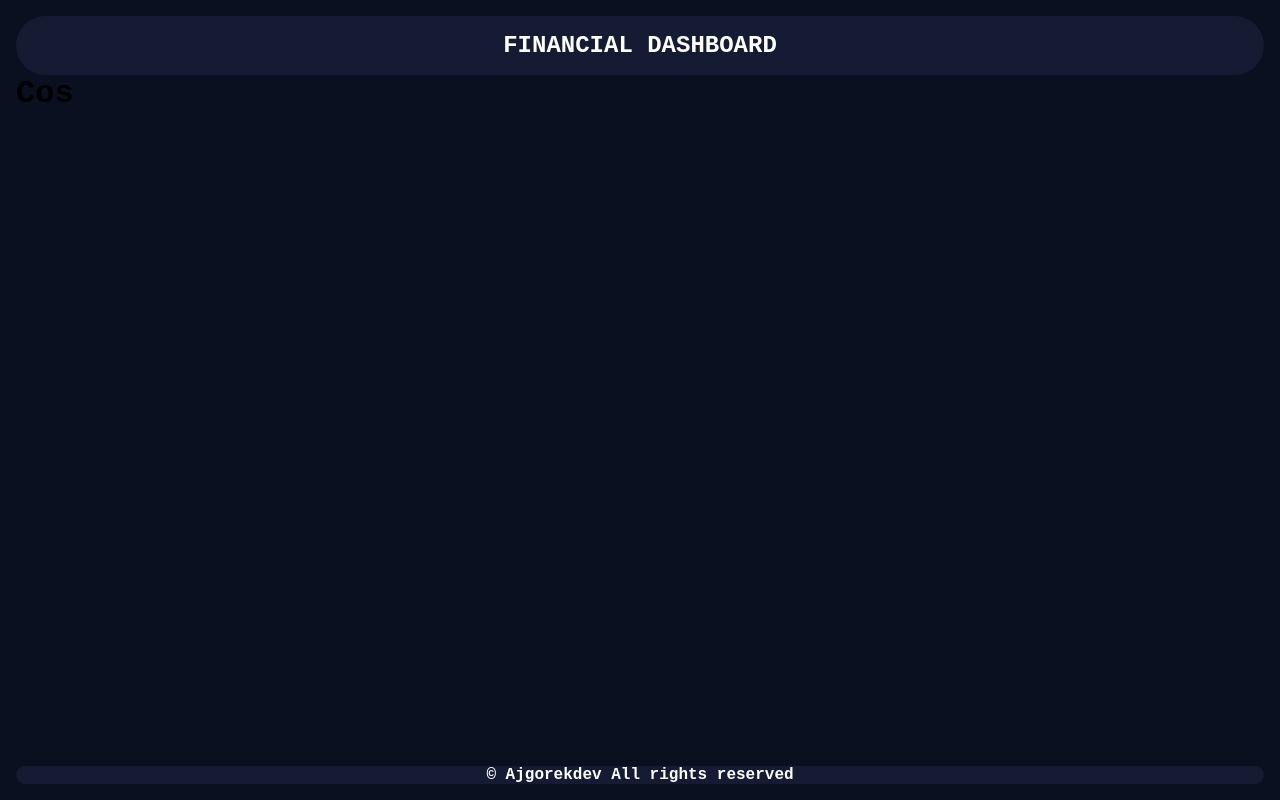
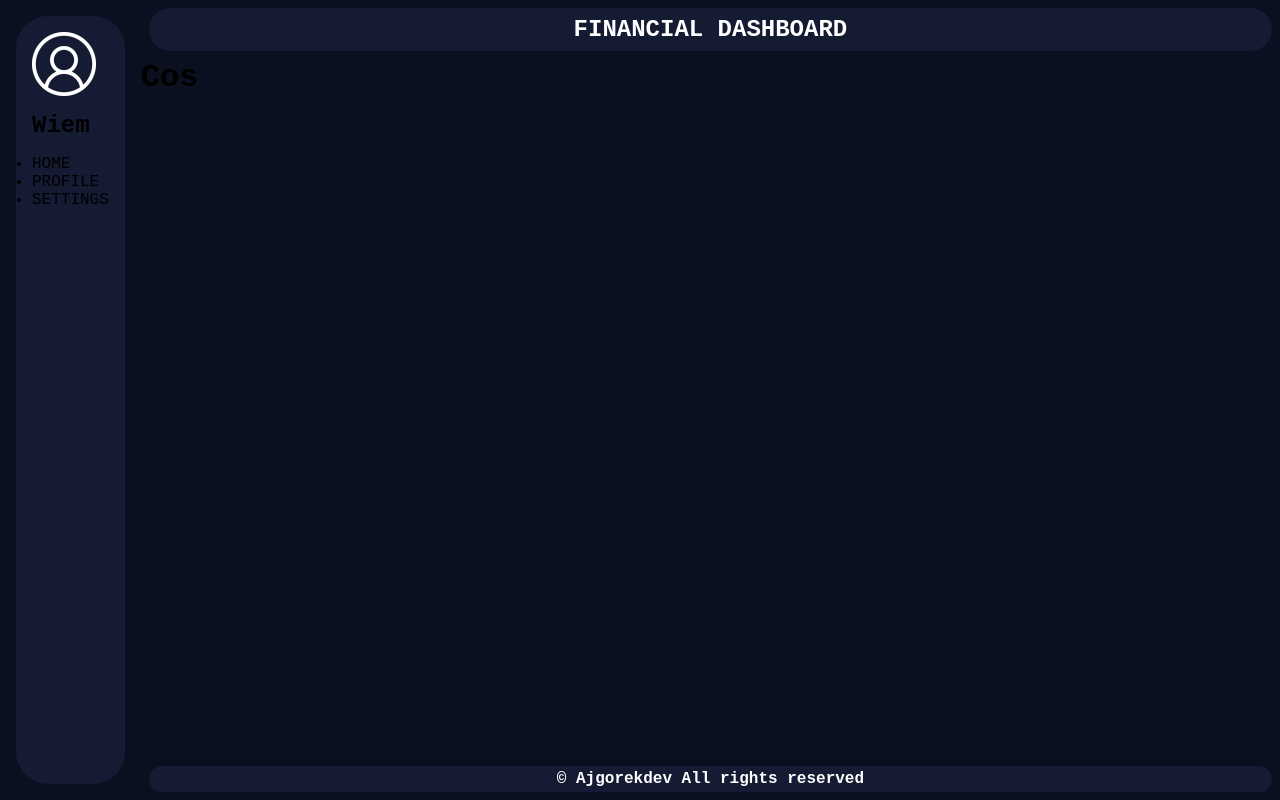
Before and after one commit to Ajgorek04/Financial-Dashboard_NEXTJS, a Next.js app: page / in a window 1280 px wide. Built offline with nearby package versions, Linux system fonts and the light colour scheme.

Commit message:
adding nav

```diff
--- a/src/app/components/Footer/Footer.module.css
+++ b/src/app/components/Footer/Footer.module.css
@@ -3,4 +3,6 @@
   background-color: #141b32;
   text-align: center;
   border-radius: 2rem;
+  margin: 0.5rem;
+  padding: 0.25rem;
 }
--- a/src/app/components/Header/Header.module.css
+++ b/src/app/components/Header/Header.module.css
@@ -1,7 +1,8 @@
 .header {
   background-color: #141b32;
   color: #fff;
-  padding: 1rem;
+  padding: 0.5rem;
   text-align: center;
   border-radius: 2rem;
+  margin: 0.5rem;
 }
--- a/src/app/components/Layout/Layout.jsx
+++ b/src/app/components/Layout/Layout.jsx
@@ -1,15 +1,18 @@
+import styles from "./Layout.module.css";
 import { Footer } from "../Footer/Footer";
 import { Header } from "../Header/Header";
 import { MainContent } from "../MainContent/MainContent";
+import { Nav } from "../Nav/Nav";
 
 export function Layout({ children }) {
   return (
-    <>
+    <div className={styles.MainContentWrapper}>
+      <Nav />
       <MainContent>
         <Header />
         {children}
         <Footer />
       </MainContent>
-    </>
+    </div>
   );
 }
--- /dev/null
+++ b/src/app/components/Layout/Layout.module.css
@@ -0,0 +1,6 @@
+.MainContentWrapper {
+  display: flex;
+  flex-direction: row;
+  width: 100%;
+  height: 100%;
+}
--- a/src/app/components/MainContent/MainContent.module.css
+++ b/src/app/components/MainContent/MainContent.module.css
@@ -1,6 +1,6 @@
 .mainContent {
   min-height: 100svh;
-  padding: 1rem;
   display: flex;
   flex-direction: column;
+  width: 100%;
 }
--- /dev/null
+++ b/src/app/components/Nav/Nav.jsx
@@ -0,0 +1,18 @@
+import Image from "next/image";
+import USER from "../../../../public/user.png";
+import styles from "./Nav.module.css";
+import { NAVBARLIST } from "@/app/constants/navbarList";
+
+export function Nav() {
+  return (
+    <nav className={styles.nav}>
+      <Image src={USER} alt="userLogo" />
+      <h1> Wiem </h1>
+      <ul>
+        {NAVBARLIST.map(({ listName, path }) => {
+          return <li key={path}> {listName} </li>;
+        })}
+      </ul>
+    </nav>
+  );
+}
--- /dev/null
+++ b/src/app/components/Nav/Nav.module.css
@@ -0,0 +1,9 @@
+.nav {
+  padding: 1rem;
+  background-color: #141b32;
+  margin: 1rem;
+  border-radius: 2rem;
+  display: flex;
+  flex-direction: column;
+  gap: 1rem;
+}
--- /dev/null
+++ b/src/app/constants/navbarList.js
@@ -0,0 +1,16 @@
+const NAVBARLIST = [
+  {
+    listName: "HOME",
+    path: "/",
+  },
+  {
+    listName: "PROFILE",
+    path: "/profile",
+  },
+  {
+    listName: "SETTINGS",
+    path: "/settings",
+  },
+];
+
+export { NAVBARLIST };
```
Also changed, not shown: public/user.png (added).
